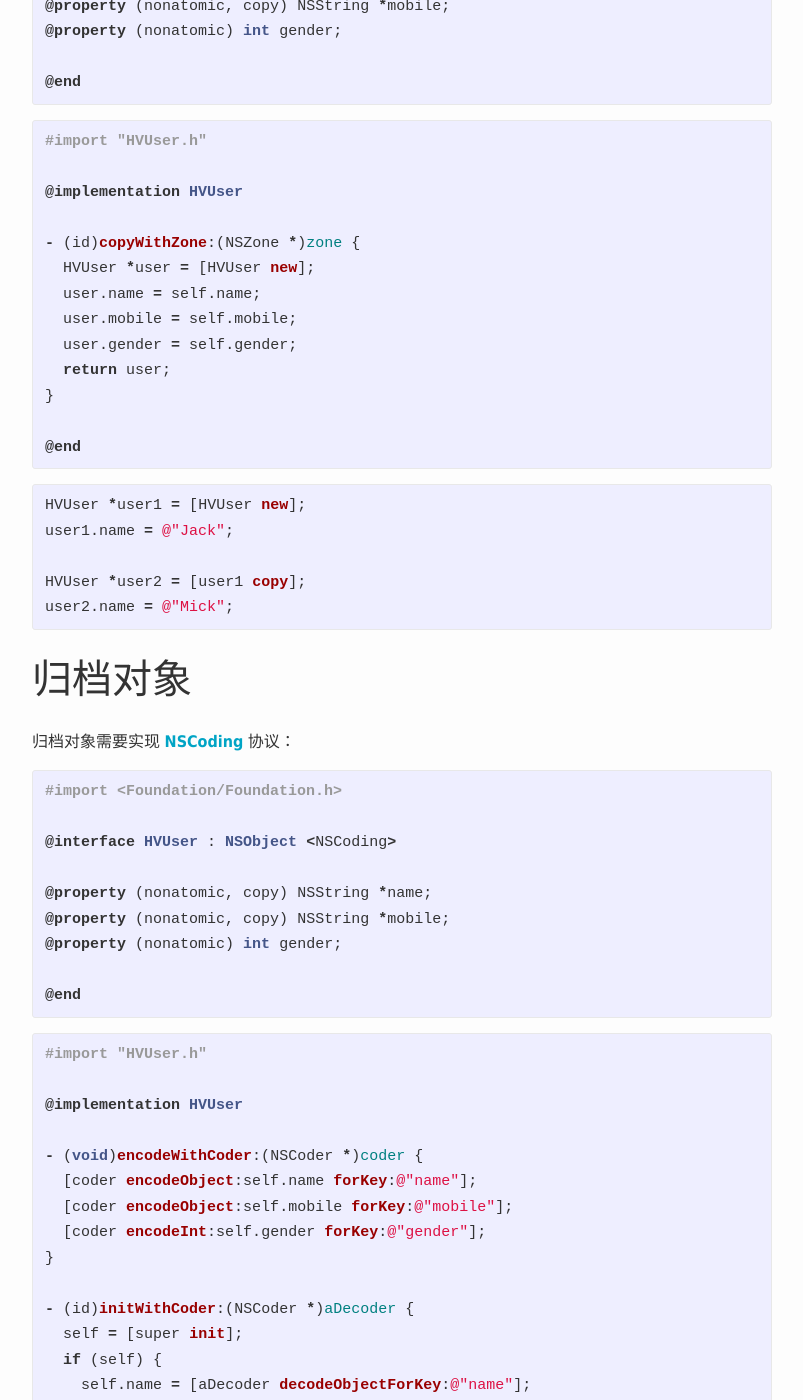
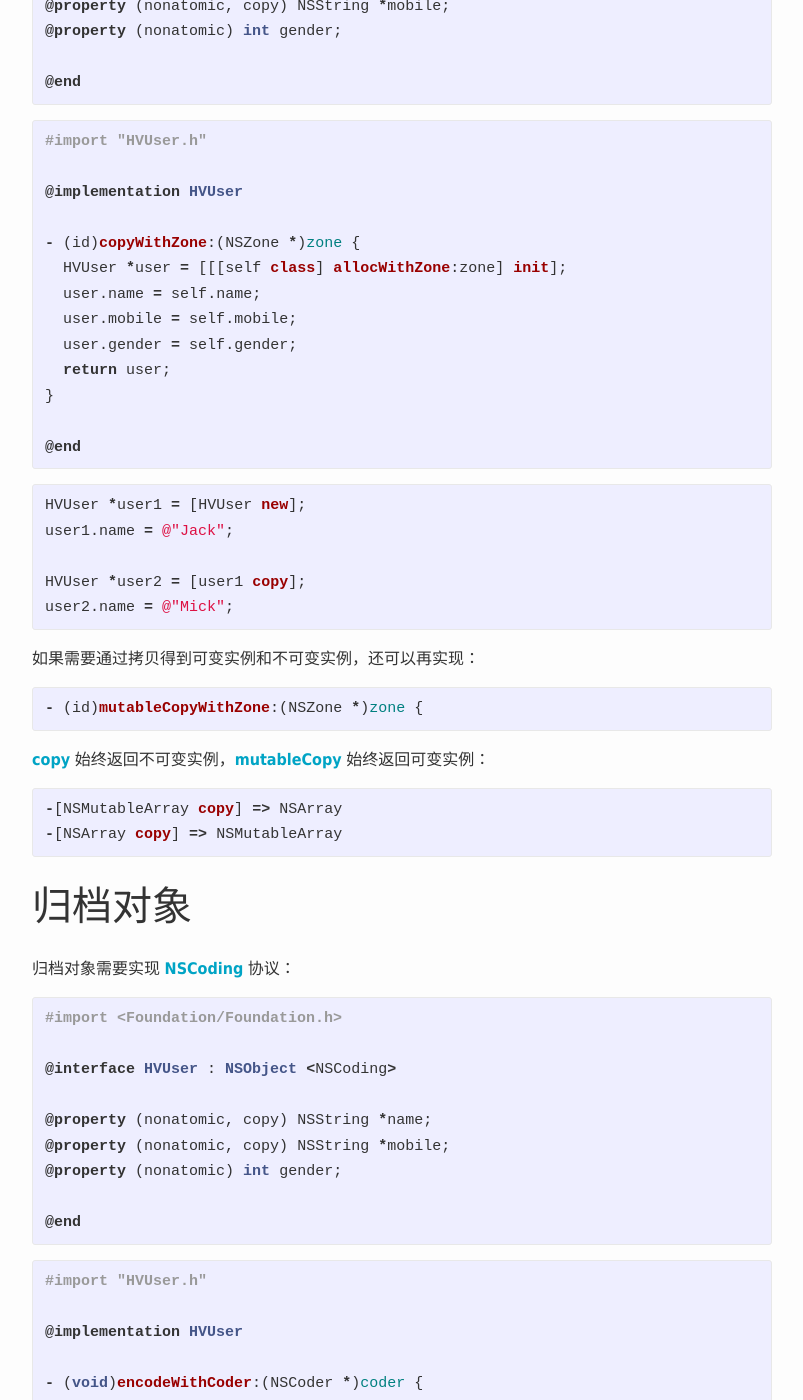
Before and after one commit to danjiang/mango, a Jekyll site: the page built from _posts/2017-06-04-objective-c-memory-management-copy-archive.md, in a window 1280 px wide and 1400 px high, scrolled down 3104 px. Shown: the whole window, without its empty margins (238-1041 px from the left). Built offline with Jekyll 4.4.1, drawn with Linux system fonts in a browser that asks for light colours.

Commit message:
update Objective-C copy

```diff
--- a/_posts/2017-06-04-objective-c-memory-management-copy-archive.md
+++ b/_posts/2017-06-04-objective-c-memory-management-copy-archive.md
@@ -120,7 +120,7 @@ iOS 应用运行在事件循环中，为了处理新的事件，系统会创建
 @implementation HVUser
 
 - (id)copyWithZone:(NSZone *)zone {
-  HVUser *user = [HVUser new];
+  HVUser *user = [[[self class] allocWithZone:zone] init];
   user.name = self.name;
   user.mobile = self.mobile;
   user.gender = self.gender;
@@ -136,6 +136,19 @@ user1.name = @"Jack";
 
 HVUser *user2 = [user1 copy];
 user2.name = @"Mick";
+{% endhighlight %}
+
+如果需要通过拷贝得到可变实例和不可变实例，还可以再实现：
+
+{% highlight objc %}
+- (id)mutableCopyWithZone:(NSZone *)zone {
+{% endhighlight %}
+
+**copy** 始终返回不可变实例，**mutableCopy** 始终返回可变实例：
+
+{% highlight objc %}
+-[NSMutableArray copy] => NSArray
+-[NSArray copy] => NSMutableArray
 {% endhighlight %}
 
 ## 归档对象
```
Also changed, not shown: images/cover-of-30-years-2.jpg (added), images/cover-of-30-years.jpg (added).
